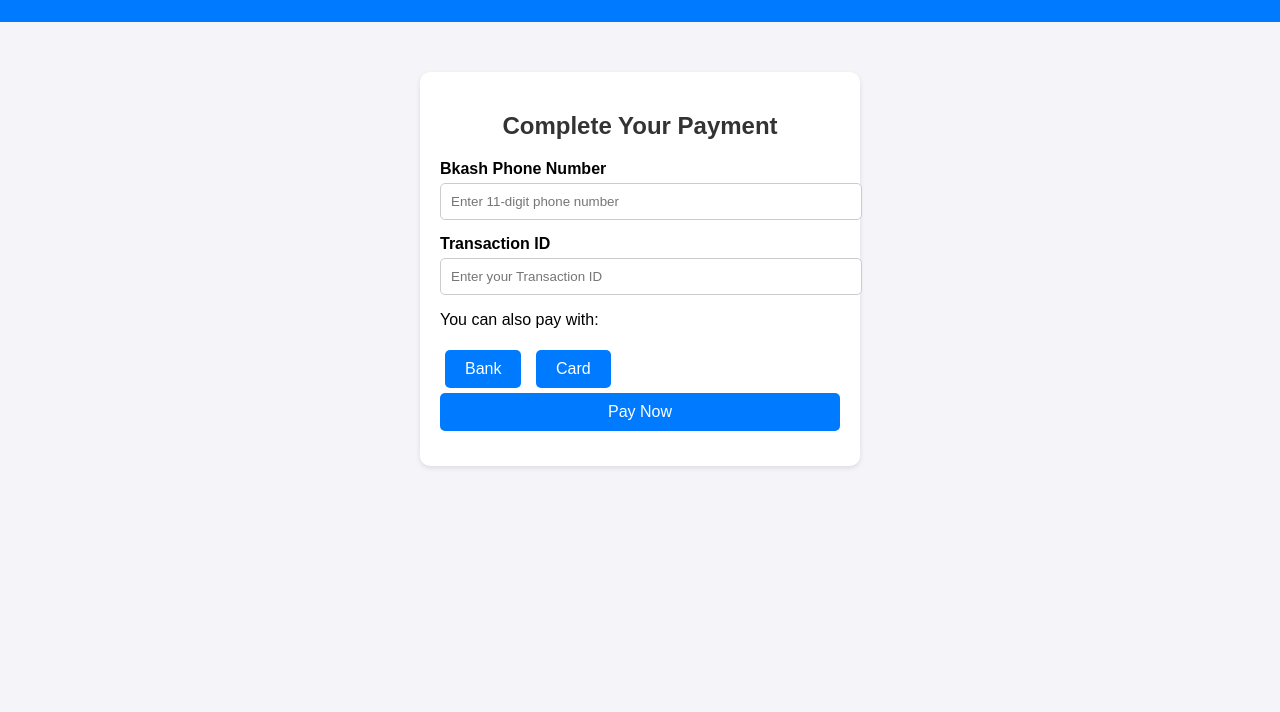
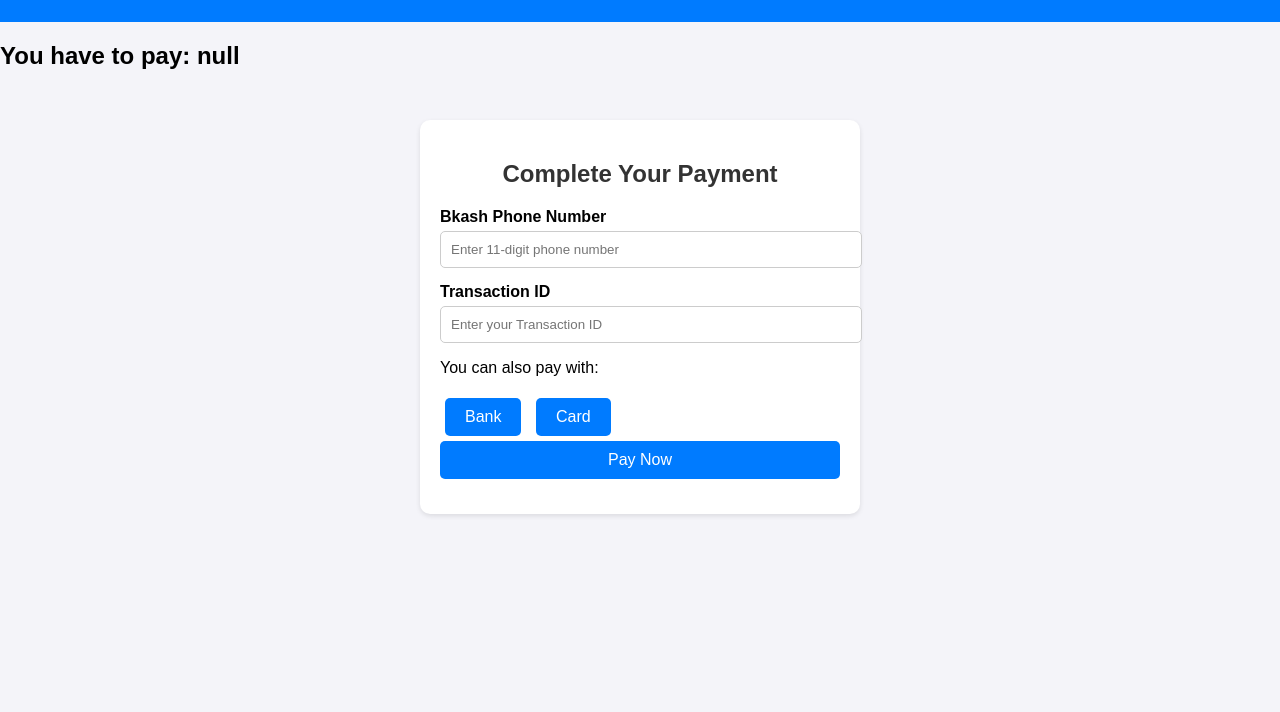
Before and after one commit to 20sabit228/tutor, a website: page bkash-payment.html in a window 1280 px wide. Shown: the part 88-800 px from the top of the page. Drawn offline with Linux system fonts and the light colour scheme.

Commit message:
added price in payment

```diff
--- a/bkash-payment.html
+++ b/bkash-payment.html
@@ -13,7 +13,7 @@
     <div class="header">
         <h1>Bkash Payment</h1>
     </div>
-
+    <h2>You have to pay: <span id="price"></span></h2>
     <div class="payment-section">
         <h2>Complete Your Payment</h2>
         <form id="bkashPaymentForm">
--- a/js/bkash-payment.js
+++ b/js/bkash-payment.js
@@ -4,7 +4,8 @@
 const phoneError = document.getElementById("phone-error");
 const transactionError = document.getElementById("transaction-error");
 const successMessage = document.getElementById("success-message");
-
+const price=localStorage.getItem('price')
+document.querySelector('#price').textContent = `${price}`;
 // Event listener for "Pay Now" button
 payNowButton.addEventListener("click", function () {
   // Reset error states
--- a/js/course.js
+++ b/js/course.js
@@ -71,6 +71,7 @@
             // Attach event listener for "Enroll Now" button
             enrollButton.addEventListener("click", (event) => {
               const courseId = event.target.getAttribute("data-course-id");
+              localStorage.setItem("price", course.price);
               console.log("Enrolling in course:", course.title);
               localStorage.setItem("courseId", courseId);
 
```
